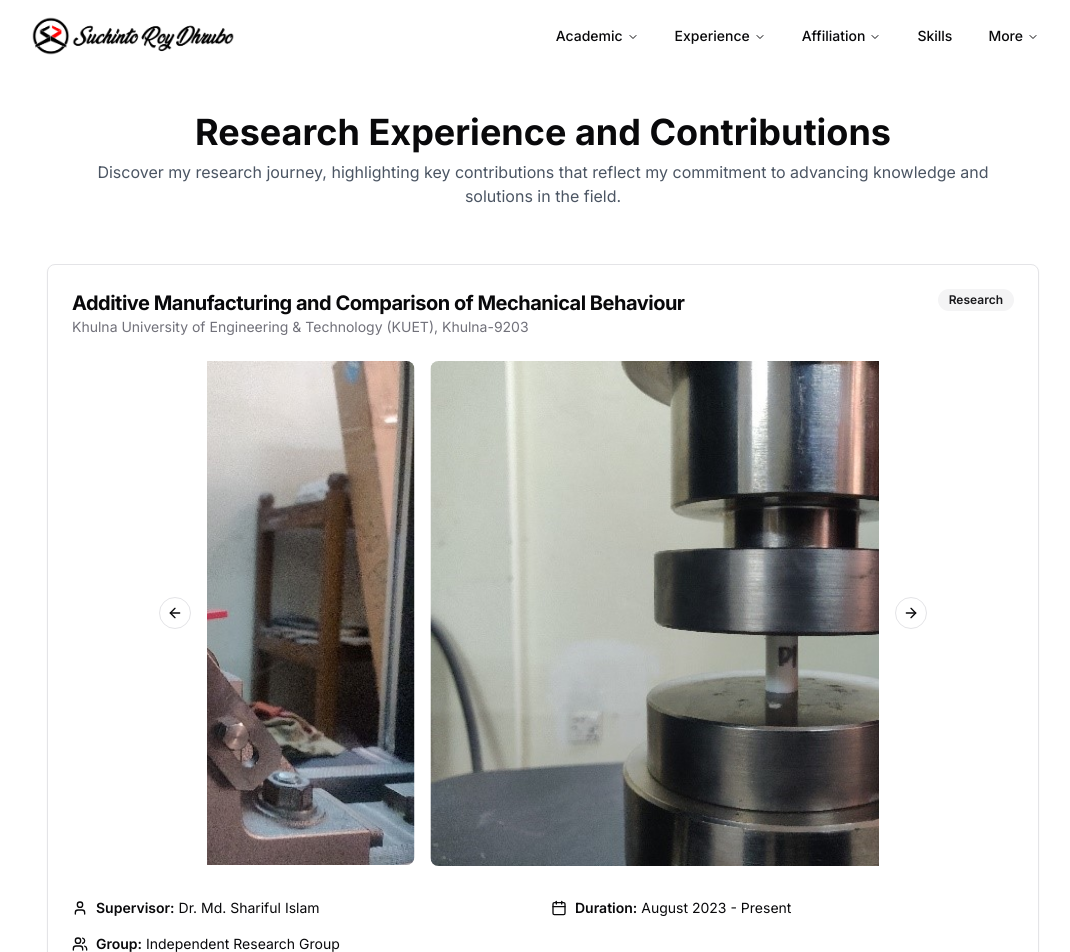
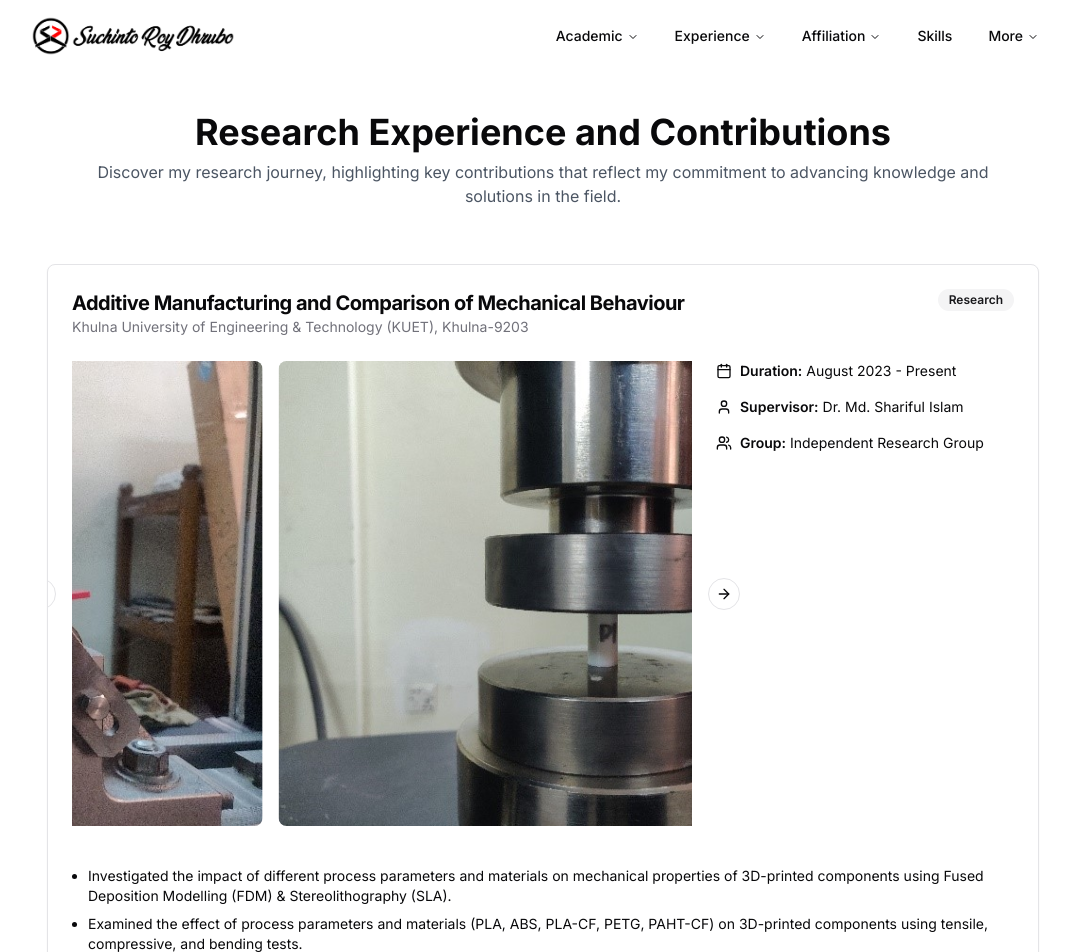
Before and after one commit to srdhrubo/srdhrubo, a Next.js app: page /research_experience in a window 1280 px wide. Shown: the top 952 px of the page, without its empty margins (97-1167 px from the left). Built offline with nearby package versions, Linux system fonts and the light colour scheme.

Commit message:
changed card style and added experience description data

```diff
--- a/src/app/(experience)/research_experience/research-experience.tsx
+++ b/src/app/(experience)/research_experience/research-experience.tsx
@@ -25,7 +25,7 @@ import { researchExperiences } from "@/lib/data";
 export default function ResearchExperienceSection() {
   return (
     <div className="container mx-auto p-4" id="research_experience">
-      <div>
+      <div className="space-y-16">
         {researchExperiences.map((experience, index) => (
           <ResearchExperienceCard key={index} experience={experience} />
         ))}
@@ -43,14 +43,16 @@ function ResearchExperienceCard({
     Autoplay({ delay: 3000, stopOnInteraction: true })
   );
   return (
-    <Card className="mb-6">
+    <Card className="overflow-hidden">
       <CardHeader>
         <div className="flex justify-between items-start">
           <div>
             <CardTitle className="text-xl font-bold">
               {experience.title}
             </CardTitle>
-            <CardDescription>{experience.institution}</CardDescription>
+            <CardDescription>
+              {experience.institution || experience.group}
+            </CardDescription>
           </div>
           <Badge variant="secondary" className="capitalize">
             {experience.type}
@@ -58,9 +60,10 @@ function ResearchExperienceCard({
         </div>
       </CardHeader>
       <CardContent>
-        <div className="grid grid-cols-1 md:grid-cols-2 gap-4">
+        <div className="grid grid-cols-1 md:grid-cols-3 gap-6">
+          <div className="md:col-span-2">
             {experience.images && experience.images.length > 0 && (
-            <div className="col-span-full mb-4">
+              <div className="mb-4">
                 {experience.images.length === 1 ? (
                   <Image
                     src={experience.images[0]}
@@ -90,12 +93,21 @@ function ResearchExperienceCard({
                         </CarouselItem>
                       ))}
                     </CarouselContent>
-                  <CarouselPrevious className="max-sm:left-1 max-sm:opacity-60 max-sm:border max-sm:border-black" />
-                  <CarouselNext className="max-sm:right-1 max-sm:opacity-60 max-sm:border max-sm:border-black" />
+                    <CarouselPrevious />
+                    <CarouselNext />
                   </Carousel>
                 )}
               </div>
             )}
+          </div>
+          <div className="space-y-4">
+            <div className="flex items-center">
+              <CalendarIcon className="mr-2 h-4 w-4" />
+              <p className="text-sm">
+                <span className="font-semibold">Duration:</span>{" "}
+                {experience.startDate} - {experience.endDate}
+              </p>
+            </div>
             <div className="flex items-center">
               <UserIcon className="mr-2 h-4 w-4" />
               <p className="text-sm">
@@ -103,23 +115,17 @@ function ResearchExperienceCard({
                 {experience.supervisor}
               </p>
             </div>
+            {experience.group && (
               <div className="flex items-center">
-            <CalendarIcon className="mr-2 h-4 w-4" />
-            <p className="text-sm">
-              <span className="font-semibold">Duration:</span>{" "}
-              {experience.startDate} - {experience.endDate}
-            </p>
-          </div>
-          {experience.group && (
-            <div className="col-span-full flex items-center">
                 <UsersIcon className="mr-2 h-4 w-4" />
                 <p className="text-sm">
-                <span className="font-semibold">Group:</span> {experience.group}
+                  <span className="font-semibold">Group:</span>{" "}
+                  {experience.group}
                 </p>
               </div>
             )}
             {(experience.thesisTitle || experience.projectTitle) && (
-            <div className="col-span-full flex items-start">
+              <div className="flex items-start">
                 <BookOpenIcon className="mr-2 h-4 w-4 mt-1" />
                 <p className="text-sm">
                   <span className="font-semibold">
@@ -133,6 +139,17 @@ function ResearchExperienceCard({
               </div>
             )}
           </div>
+        </div>
+        <div className="p-4 mt-2">
+          <ul className="space-y-2 list-disc">
+            {experience.description &&
+              experience.description.map((item, index) => (
+                <li key={index} className="text-sm">
+                  {item}
+                </li>
+              ))}
+          </ul>
+        </div>
       </CardContent>
     </Card>
   );
```
Lines whose indentation alone changed are shown as unchanged.
